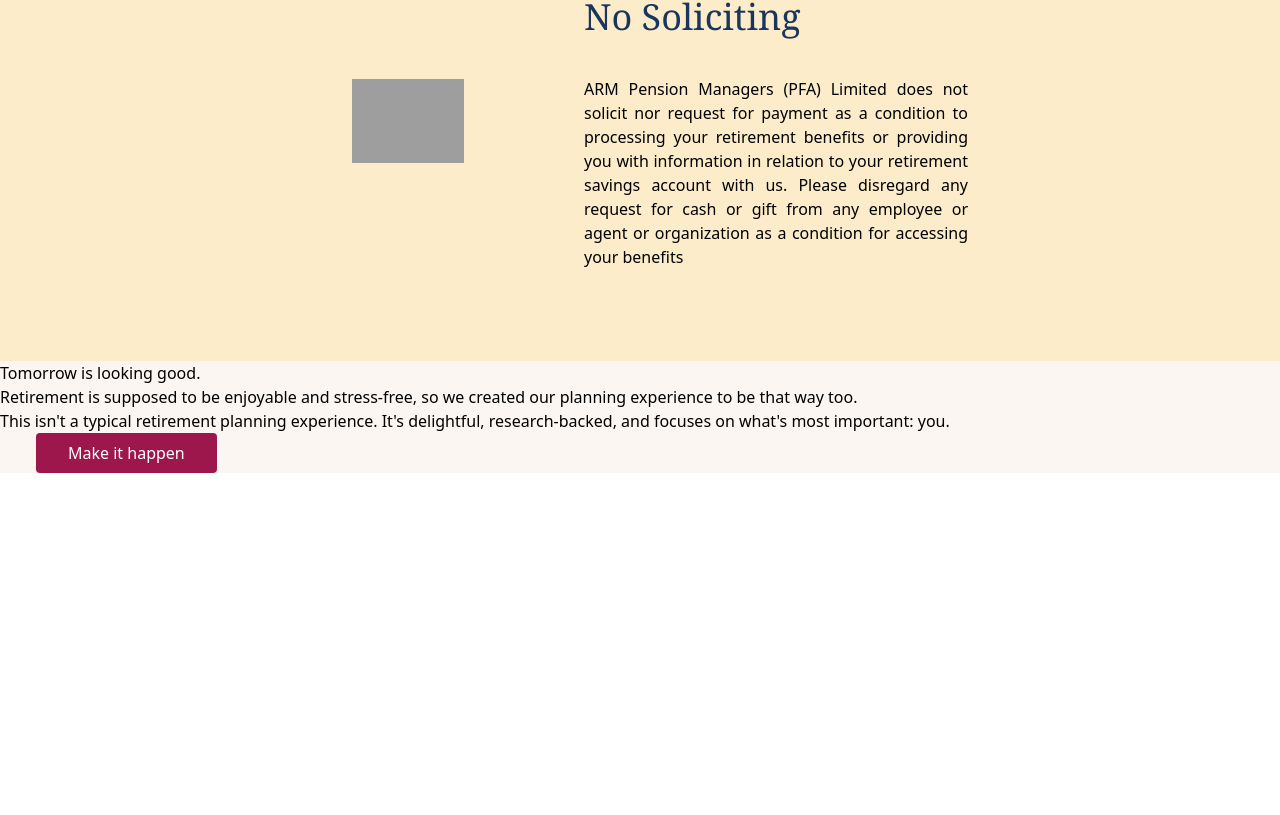
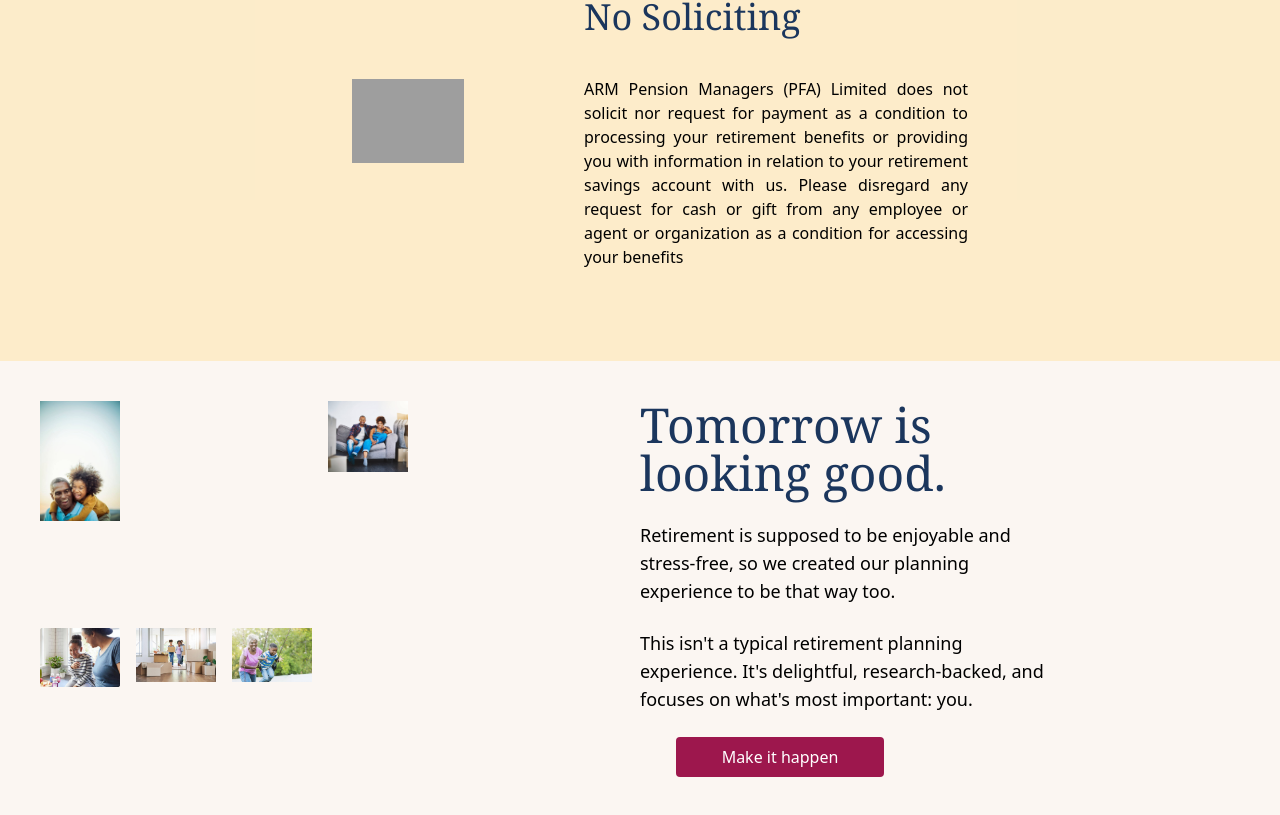
Before and after one commit to AkinAkinbobola/ARM-PENSION-SITE-CLONE, a Vue app in the folder arm-clone/: page / in a window 1280 px wide. Shown: the part 1325-2140 px from the top of the page. Before the commit the page ends 1798 px from the top, so only its background shows below. Built offline with nearby package versions, Linux system fonts and the light colour scheme; grey boxes are pictures that could not be loaded.

Commit message:
Update GridSection.vue

```diff
--- a/arm-clone/src/components/GridSection.vue
+++ b/arm-clone/src/components/GridSection.vue
@@ -1,12 +1,31 @@
 <template>
-    <div class="bg-cream">
-        <h1>Tomorrow is looking good.</h1>
-        <p>Retirement is supposed to be enjoyable and stress-free, so we created our planning experience to be that way too.
-        </p>
-        <p>This isn't a typical retirement planning experience. It's delightful, research-backed, and focuses on what's most
-            important: you.
-        </p>
-        <button class="py-2 px-8 text-white bg-pink-800 ml-9 font-sans rounded">Make it happen</button>
+    <div class="bg-cream h-[80vh]">
+        <div class="flex pt-10 ml-10">
+            <div class="grid grid-cols-1 sm:grid-cols-2 gap-4 ">
+                <img src="../assets/images/grid/grid1.jpg" class="w-20" alt="Image 1">
+                <img src="../assets/images/grid/grid2.jpg" class="w-20" alt="Image 2">
+                <div class="grid grid-cols-1 sm:grid-cols-3 gap-4">
+                    <img src="../assets/images/grid/grid3.jpg" class="w-20" alt="Image 3">
+                    <img src="../assets/images/grid/grid4.jpg" class="w-20" alt="Image 4">
+                    <img src="../assets/images/grid/grid5.jpg" class="w-20" alt="Image 5">
+                </div>
+            </div>
+
+            <div class="ml-10 flex flex-col w-4/12">
+                <h1 class="text-blueText text-5xl font-serif mb-6">Tomorrow is looking good.</h1>
+                <p class="text-lg">Retirement is supposed to be enjoyable and stress-free, so we created our planning
+                    experience to be that way too.
+                </p>
+                <p class="text-lg mt-6 mb-6">This isn't a typical retirement planning experience. It's delightful,
+                    research-backed,
+                    and focuses on what's most
+                    important: you.
+                </p>
+                <button class="py-2 px-8 text-white bg-pink-800 ml-9 font-sans rounded w-52">Make it happen</button>
+            </div>
+        </div>
+
+
 
     </div>
 </template>
```
